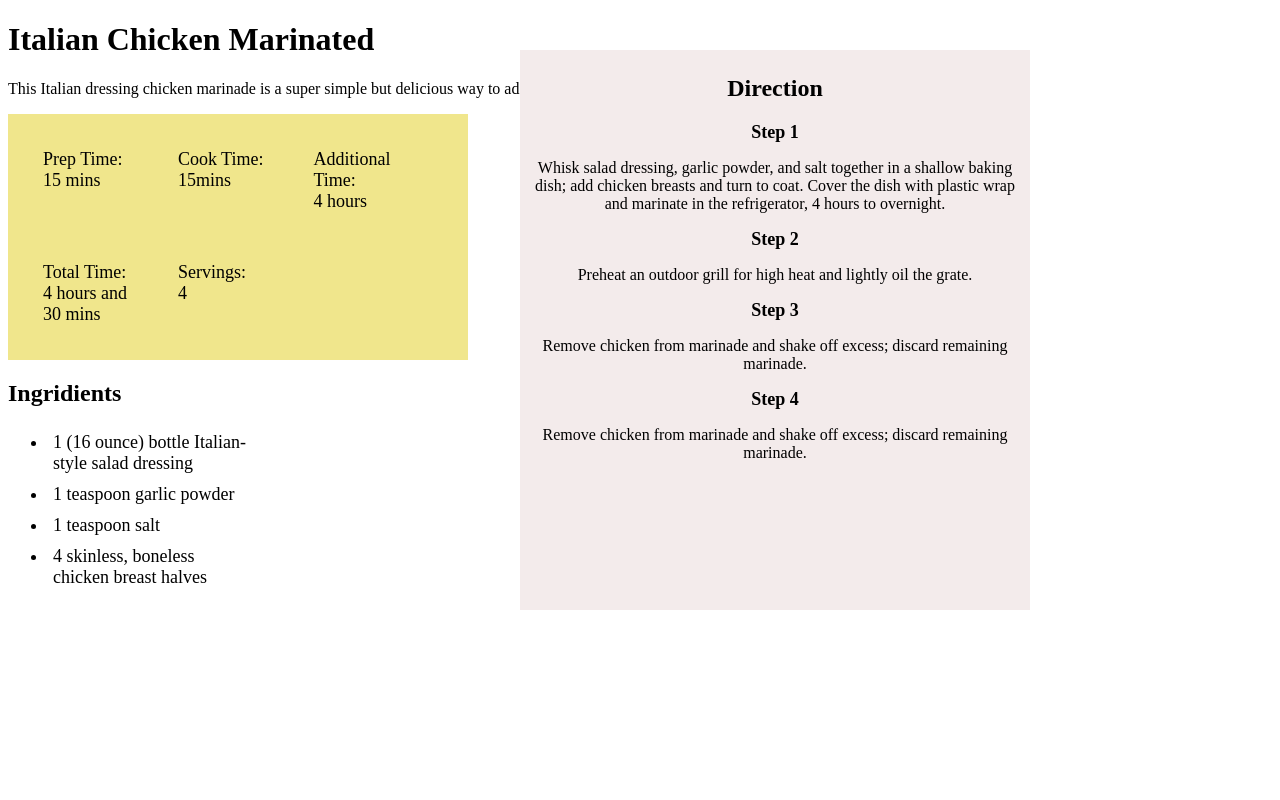
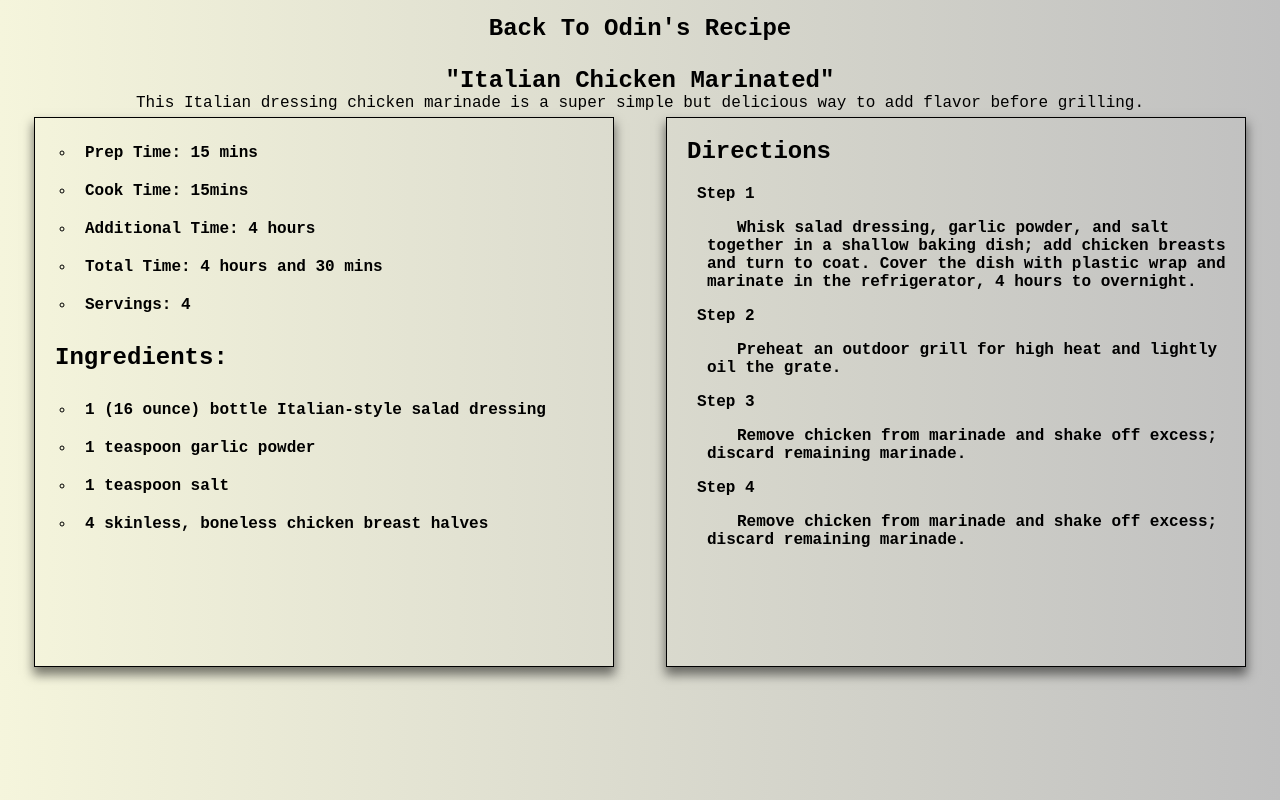
Before and after one commit to alvinsoriano04/odin-recipes, a plain HTML site: page recipes/italianChicken.html in a window 1280 px wide. Drawn offline with Linux system fonts and the light colour scheme.

Commit message:
Odin's Recipes version 1.002

```diff
--- a/recipes/italianChicken.html
+++ b/recipes/italianChicken.html
@@ -7,27 +7,31 @@
     <title>RECIPE</title>
     <link rel="stylesheet" href="style.css">
 </head>
-
-<body>
-    <h1>Italian Chicken Marinated</h1>
-    <p>This Italian dressing chicken marinade is a super simple but delicious way to add flavor before grilling.</p>
-
-   <ul class="grid">
-    <li>Prep Time: <br>15 mins</li>
-    <li>Cook Time: <br> 15mins</li>
-    <li>Additional Time: <br> 4 hours</li>
-    <li>Total Time: <br> 4 hours and 30 mins</li>
-    <li>Servings: <br> 4</li>
+<header>
+    <a href="/odin-recipes/index.html">Back To Odin's Recipe</a>
+</header>
+<div id="title"><span id="name"><strong>"Italian Chicken Marinated"</strong></span> <br>
+    This Italian dressing chicken marinade is a super simple but delicious way to add flavor before grilling.</div>
+</div>
+<div class="parent">
+    <div class="cards">
+        <ul>
+            <li>Prep Time: 15 mins</li>
+            <li>Cook Time: 15mins</li>
+            <li>Additional Time: 4 hours</li>
+            <li>Total Time: 4 hours and 30 mins</li>
+            <li>Servings: 4</li>
            </ul>
-   <h2>Ingridients</h2>
+           <h2>Ingredients:</h2>
            <ul>
             <li>1 (16 ounce) bottle Italian-style salad dressing</li>
             <li>1 teaspoon garlic powder</li>
             <li>1 teaspoon salt</li>
             <li>4 skinless, boneless chicken breast halves</li>
         </ul>
-<div class="direction">
-    <h2>Direction</h2>
+    </div>
+    <div class="cards">
+        <h2>Directions</h2>
     <span>step 1</span><br>
     <p>Whisk salad dressing, garlic powder, and salt together in a shallow baking dish; add chicken breasts and turn to coat. Cover the dish with plastic wrap and marinate in the refrigerator, 4 hours to overnight.
 
@@ -39,5 +43,8 @@
     <span>step 4</span><br>
     <p>Remove chicken from marinade and shake off excess; discard remaining marinade.</p>
     </div>
+
+<body>
+    <main>
 </body>
 </html>
--- a/recipes/style.css
+++ b/recipes/style.css
@@ -1,34 +1,61 @@
 *{
-    font-family:'Times New Roman', Times, serif;
+    font-family: 'Courier New', Courier, monospace;
+    box-sizing: border-box;
 }
-.grid{
-    display: grid;
-    grid-template-columns: repeat(3, auto);
-    grid-gap:40px;
-    list-style-type: none;
-    width: 400px;
-    padding: 30px;
-    background-color: khaki;
+body{
+    background:linear-gradient(990deg,silver,beige);
 }
-ul li {
+header a{
+    text-decoration: none;
+    display: flex;
+    color: black;
+    font-weight: bold;
+    font-size:x-large;
+    text-align: center;
+    justify-content:center;
     padding: 5px;
-    font-weight: 300;
-    max-width: 200px;
-    font-size: large;
+    margin: 10px;
 }
-.direction{
-    position: absolute;
-    right: 250px;
-    top: 50px;
-    width: 500px;
+.parent{
+    display: flex;
+    flex-flow: row wrap;
+}
+.cards{
     height: 550px;
-    background-color: rgb(243, 235, 235);
-    padding: 5px;
+    width: 580px;
+    margin: auto;
+    border: 1px solid black;
+    box-shadow: 0px 7px 10px 1px rgb(0,0,0,0.5);
+}
+.cards ul{
+    list-style-type:circle;
+}
+.cards ul li{
+    padding: 10px;
+    font-weight: 700;
+}
+.cards h2{
+padding-left: 20px;
+}
+.cards p{
+    font-weight: 700;
+    text-indent: 30px;
+    padding-left: 40px;
+}
+.cards span{
+    font-weight: 700;
+    text-transform: capitalize;
+    padding-left: 30px;
+}
+#title{
+    position:relative;
+    height: 60px;
+    padding: 10px;
     text-align: center;
 }
-.direction span{
-    text-align: left;
-    font-size: large;
-    text-transform: capitalize;
-    font-weight: bold;
+#name{
+    font-size: x-large;
 }
+header a:hover{
+    background-color: brown;
+}
--- a/style.css
+++ b/style.css
@@ -23,3 +23,6 @@ body{
 .child a{
     text-decoration: none;
 }
+.child a:hover{
+    background-color: brown;
+}
```
Also changed, not shown: 1 other file. Lines whose indentation alone changed are shown as unchanged.
